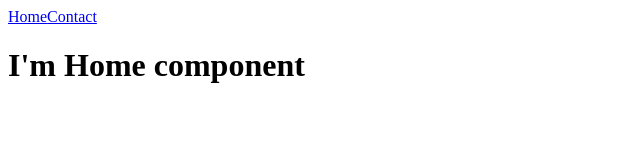
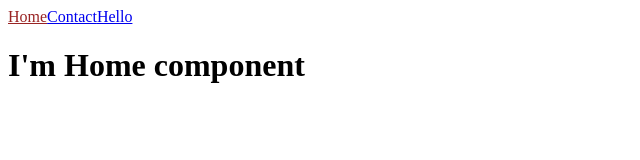
Before and after one commit to wodawodawoda/20, a React (Create React App) app: page / in a window 1280 px wide. Shown: the top 160 px of the page, without its empty margins (0-640 px from the left). Built offline with nearby package versions, Linux system fonts and the light colour scheme.

Commit message:
Add Hello, 404 page component

```diff
--- a/src/components/App.js
+++ b/src/components/App.js
@@ -8,6 +8,7 @@ class App extends Component {
         <Route path='/' component={Navigation}>
           <IndexRoute component={Home} />
           <Route path="/contact" component={Contact} />
+          <Route path="/hello/:name" component={Hello} />
           <Route path="*" component={PageNotFound}/>
         </Route>
       </Router>
@@ -19,11 +20,14 @@ const Home = () => <h1>I'm Home component</h1>
 const Contact = () => <h1>I'm Contact component</h1>
 const Navigation = props => (
   <div>
-    <Link to="/">Home</Link>
-    <Link to="/contact">Contact</Link>
+    <Link to="/" activeStyle={{color: '#992323'}} activeClassName={'active'} onlyActiveOnIndex>Home</Link>
+    <Link to="/contact" activeStyle={{color: '#992323'}} activeClassName={'active'} onlyActiveOnIndex>Contact</Link>
+    <Link to="/hello/user" activeStyle={{color: '#992323'}} activeClassName={'active'} onlyActiveOnIndex>Hello</Link>
     {props.children}
   </div>
 )
+const Hello = props => <h1>I'm Hello component. Welcome {props.params.name}!</h1>
+
 const PageNotFound = () => <h1>I'm PageNotFound component</h1>
 
 export default App;
```
